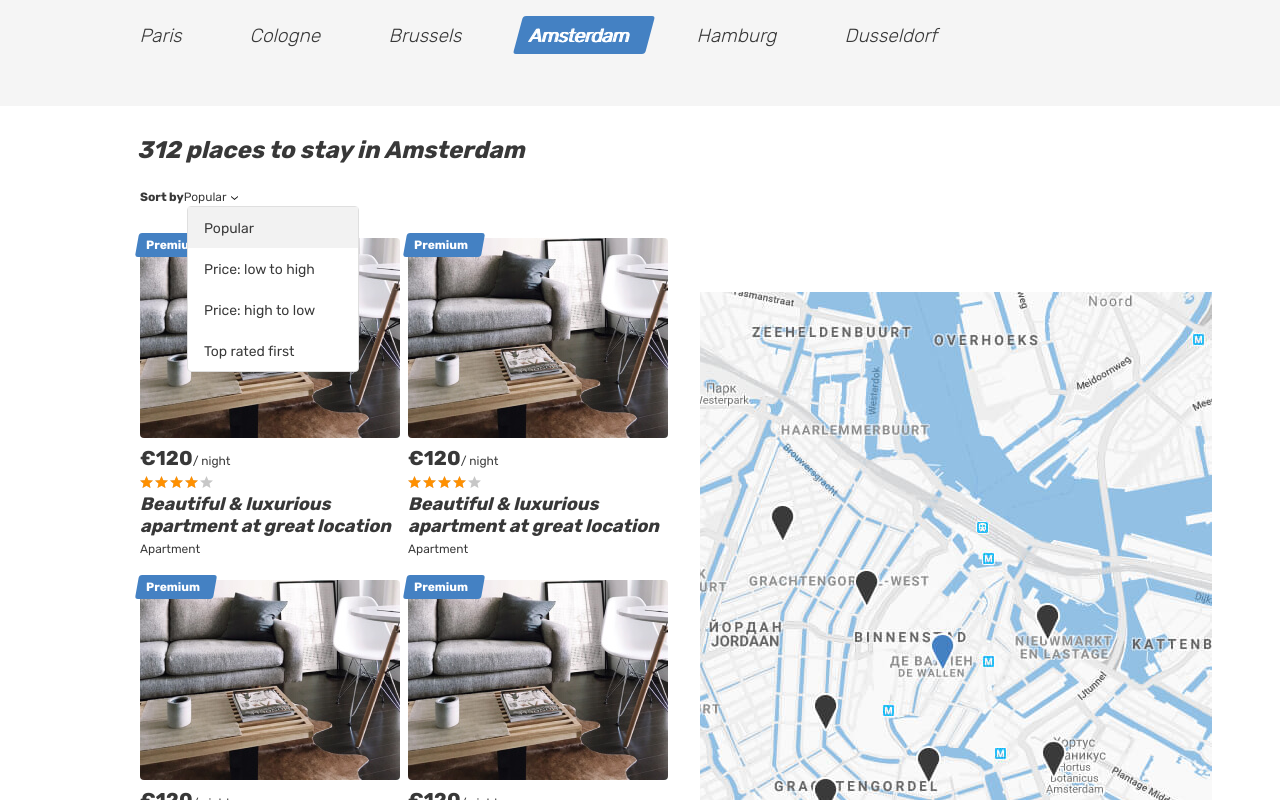
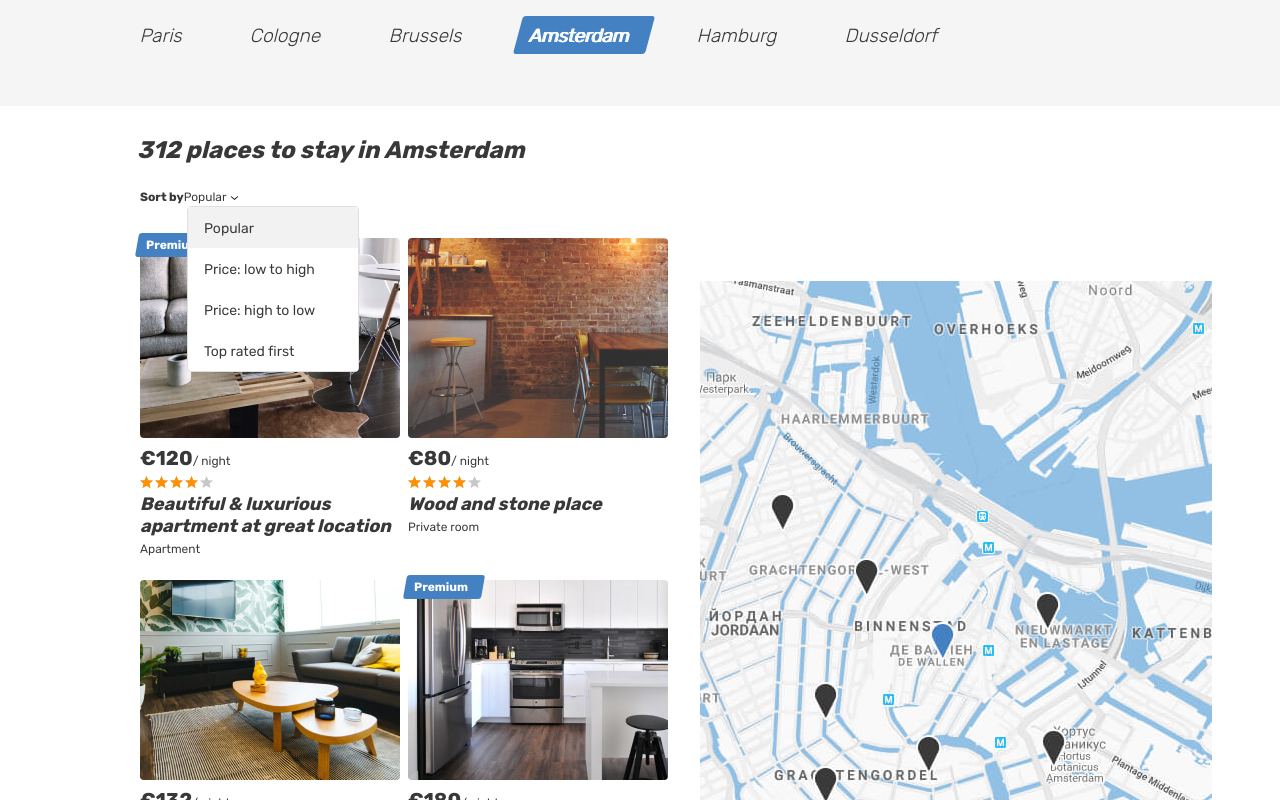
Before and after one commit to htmlacademy-react/794021-six-cities-simple-12, a React (Create React App) app in the folder project/: page / in a window 1280 px wide. Shown: the top 800 px of the page. Built offline with nearby package versions, Linux system fonts and the light colour scheme.

Commit message:
refactor: send offer props from index to OfferCard

```diff
--- a/project/src/components/app/app.tsx
+++ b/project/src/components/app/app.tsx
@@ -1,9 +1,18 @@
 import Main from 'src/pages/main/main';
+import { Offers} from 'src/types/types';
 
-const offersCount = 312;
+type AppProps = {
+  cityName: string;
+  offers: Offers;
+  offersCount: number;
+};
 
-function App(): JSX.Element {
-  return <Main offersCount={offersCount} />;
+function App(props: AppProps): JSX.Element {
+  return (
+    <Main
+      {...props}
+    />
+  );
 }
 
 export default App;
--- a/project/src/components/place-card/place-card.tsx
+++ b/project/src/components/place-card/place-card.tsx
@@ -1,33 +1,67 @@
-export default function PlaceCard():JSX.Element {
+import { Offer } from 'src/types/types';
+
+type PlaceCardProps = {
+  offer: Offer;
+};
+
+export default PlaceCard;
+
+function PlaceCard({ offer }: PlaceCardProps): JSX.Element {
   return (
     <article className="cities__card place-card">
-      <div className="place-card__mark">
-        <span>Premium</span>
-      </div>
+      {
+        offer.isPremium &&
+          <div className="place-card__mark">
+            <span>Premium</span>
+          </div>
+      }
+
       <div className="cities__image-wrapper place-card__image-wrapper">
         <a href="#">
-          <img className="place-card__image" src="img/apartment-01.jpg" width="260" height="200" alt="Place image" />
+          <img className="place-card__image"
+            src={offer.images[0] /* TODO */}
+            width="260" height="200" alt="The place"
+          />
         </a>
       </div>
       <div className="place-card__info">
         <div className="place-card__price-wrapper">
           <div className="place-card__price">
-            <b className="place-card__price-value">&euro;120</b>
+            <b className="place-card__price-value">&euro;{offer.price}</b>
             <span className="place-card__price-text">&#47;&nbsp;night</span>
           </div>
 
         </div>
         <div className="place-card__rating rating">
           <div className="place-card__stars rating__stars">
-            <span style={{width: '80%'}}></span>
+            <span style={{width: getPercentFromRating(offer.rating)}}></span>
             <span className="visually-hidden">Rating</span>
           </div>
         </div>
         <h2 className="place-card__name">
-          <a href="#">Beautiful &amp; luxurious apartment at great location</a>
+          <a href="#">{offer.title}</a>
         </h2>
-        <p className="place-card__type">Apartment</p>
+        <p className="place-card__type">{capitalizeFirstChar(offer.type)}</p>
       </div>
     </article>
   );
 }
+
+const PERCENTS_STEP = 20;
+
+function getPercentFromRating(rating: number): string {
+  const roundedPercent = Math.round(rating) * PERCENTS_STEP;
+  if (roundedPercent > 100) {
+    return '100%';
+  }
+  if (roundedPercent < 0) {
+    return '0%';
+  }
+  return `${roundedPercent}%`;
+}
+
+function capitalizeFirstChar(text: string): string {
+  const head = text.charAt(0);
+  const tail = text.slice(1);
+  return head.toUpperCase() + tail;
+}
--- a/project/src/index.tsx
+++ b/project/src/index.tsx
@@ -1,13 +1,68 @@
 import React from 'react';
 import ReactDOM from 'react-dom/client';
 import App from './components/app/app';
+import { Offers } from 'src/types/types';
 
 const root = ReactDOM.createRoot(
   document.getElementById('root') as HTMLElement,
 );
 
+const cityName = 'Amsterdam';
+const offersCount = 312;
+const offers: Offers = [
+  {
+    id: 1,
+    isPremium: true,
+    images: ['img/apartment-01.jpg'],
+    price: 120,
+    rating: 3.8,
+    type: 'apartment',
+    title: 'Beautiful & luxurious apartment at great location',
+  },
+  {
+    id: 2,
+    isPremium: false,
+    images: ['img/room.jpg'],
+    price: 80,
+    rating: 3.9,
+    type: 'private room',
+    title: 'Wood and stone place',
+  },
+  {
+    id: 3,
+    isPremium: false,
+    images: ['img/apartment-02.jpg'],
+    price: 132,
+    rating: 4.1,
+    type: 'apartment',
+    title: 'Canal View Prinsengracht',
+  },
+  {
+    id: 4,
+    isPremium: true,
+    images: ['img/apartment-03.jpg'],
+    price: 180,
+    rating: 4.9,
+    type: 'apartment',
+    title: 'Nice, cozy, warm big bed apartment',
+  },
+  {
+    id: 5,
+    isPremium: false,
+    images: ['img/apartment-03.jpg'],
+    price: 80,
+    rating: 4.2,
+    type: 'private room',
+    title: 'Wood and stone place',
+  },
+];
+
 root.render(
   <React.StrictMode>
-    <App />
+    <App
+      cityName={cityName}
+      offers={offers}
+      offersCount={offersCount}
+    />
   </React.StrictMode>,
 );
--- a/project/src/pages/main/main.tsx
+++ b/project/src/pages/main/main.tsx
@@ -1,10 +1,13 @@
 import PlaceCard from 'src/components/place-card/place-card';
+import { Offers } from 'src/types/types';
 
-type thisProps = {
+type MainProps = {
+  cityName: string;
+  offers: Offers;
   offersCount: number;
 };
 
-export default function Main(props: thisProps) {
+export default function Main(props: MainProps) {
   return (
     <main className="page__main page__main--index">
       <h1 className="visually-hidden">Cities</h1>
@@ -48,7 +51,7 @@ export default function Main(props: thisProps) {
         <div className="cities__places-container container">
           <section className="cities__places places">
             <h2 className="visually-hidden">Places</h2>
-            <b className="places__found">{props.offersCount} {getPlacesText(props.offersCount)} to stay in Amsterdam</b>
+            <b className="places__found">{`${props.offersCount} ${getPlacesText(props.offersCount)} to stay in ${props.cityName}`}</b>
             <form className="places__sorting" action="#" method="get">
               <span className="places__sorting-caption">Sort by</span>
               <span className="places__sorting-type" tabIndex={0}>
@@ -66,11 +69,11 @@ export default function Main(props: thisProps) {
             </form>
             <div className="cities__places-list places__list tabs__content">
 
-              <PlaceCard />
-              <PlaceCard />
-              <PlaceCard />
-              <PlaceCard />
-              <PlaceCard />
+              <PlaceCard offer={props.offers[0] /* TODO */} />
+              <PlaceCard offer={props.offers[1] /* TODO */} />
+              <PlaceCard offer={props.offers[2] /* TODO */} />
+              <PlaceCard offer={props.offers[3] /* TODO */} />
+              <PlaceCard offer={props.offers[4] /* TODO */} />
 
             </div>
           </section>
```
